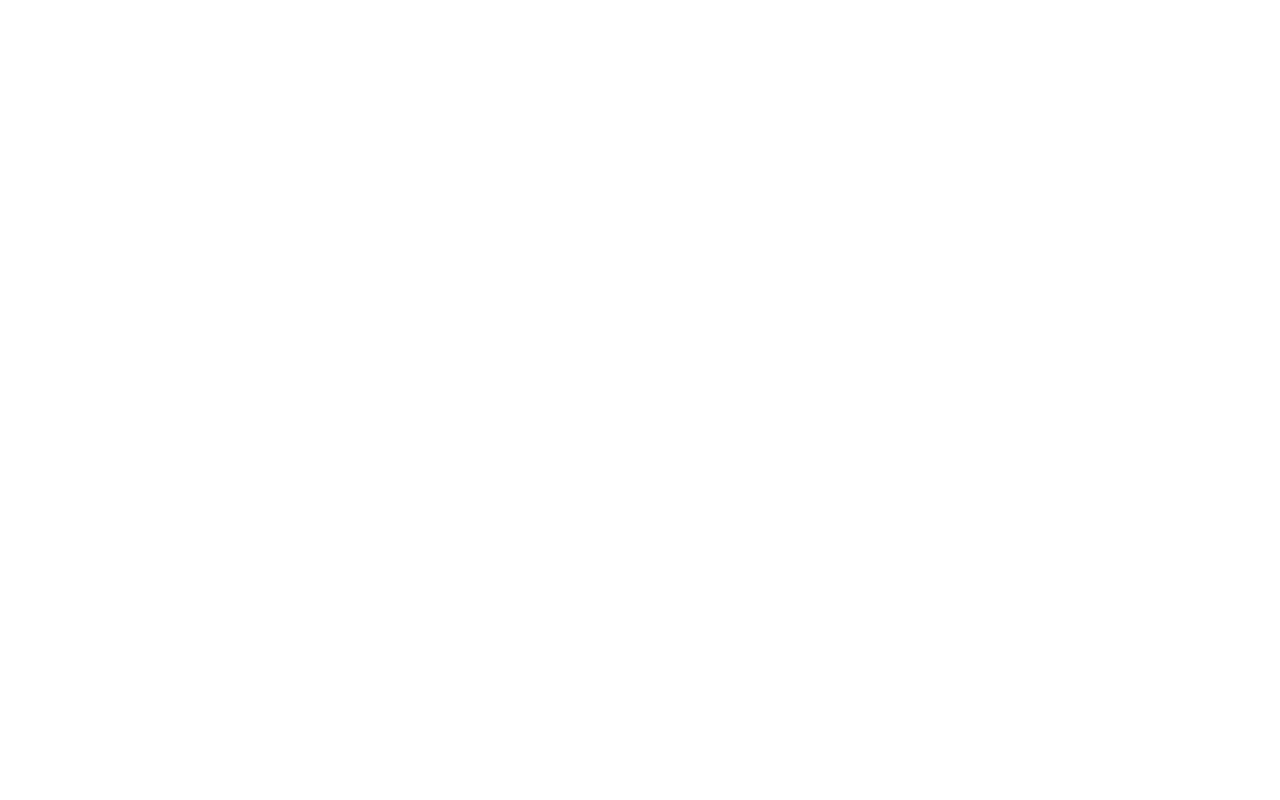
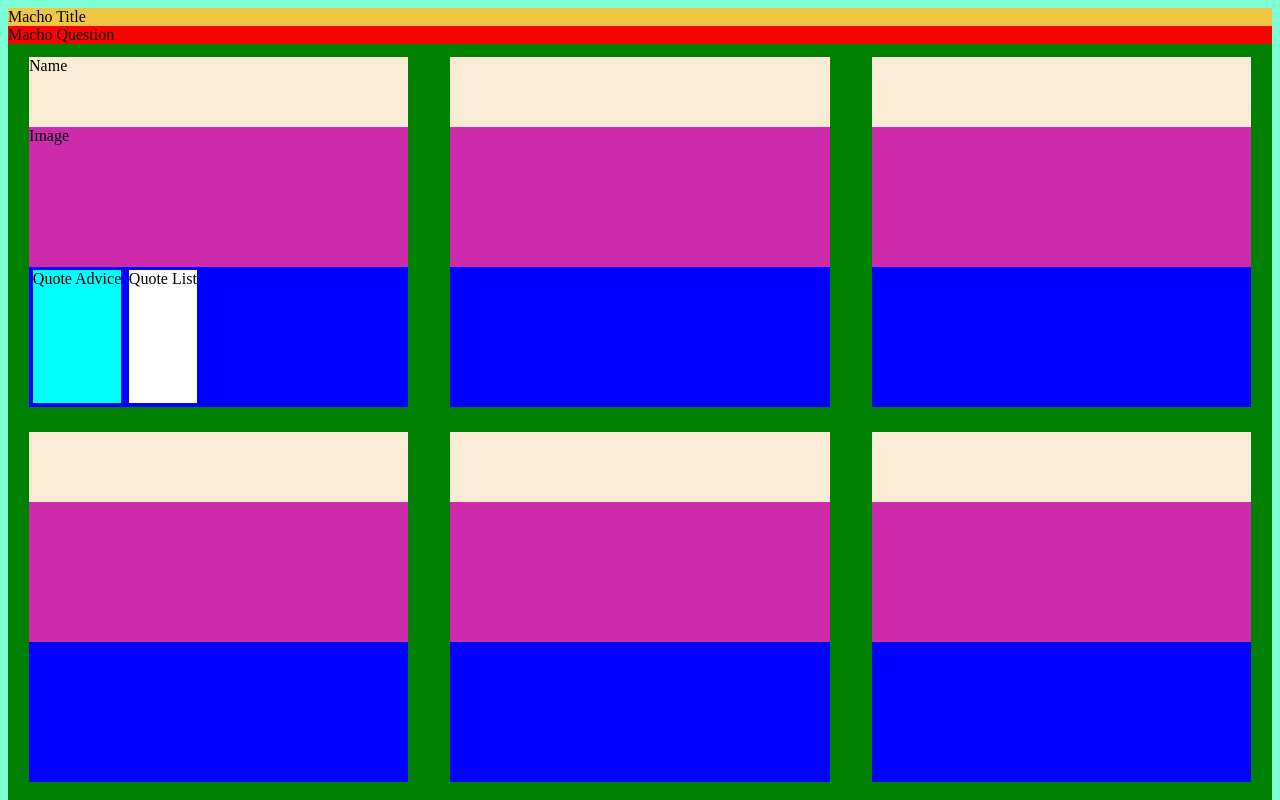
Before and after one commit to day-cohort-70/machomoods-the-hardest-part, a plain HTML site: page index.html in a window 1280 px wide. Shown: the top 800 px of the page. Drawn offline with Linux system fonts and the light colour scheme.

Commit message:
created framework (mostly)

```diff
--- a/index.html
+++ b/index.html
@@ -9,13 +9,19 @@
 <body>
     <main>
         <!-- Title Section -->
-        <section class="macho__title"></section>
+        <section class="macho__title">Macho Title</section>
         <!-- Sub-title Section -->
-        <section class="macho__question"></section>
+        <section class="macho__question">Macho Question</section>
         <!-- Mood Block Section -->
         <section class="macho__moods">
-            <!-- Column 1 -->
-            <div class="macho__moods--column">
+            <div class="macho__moods--block">
+                <div class="macho__moods--name">Name</div>
+                <div class="macho__moods--img">Image</div>
+                <div class="macho__moods--quote">
+                    <div class="macho__moods--quote--advice">Quote Advice</div>
+                    <div class="macho__moods--quote--list">Quote List</div>
+                </div>
+            </div>
             <div class="macho__moods--block">
                 <div class="macho__moods--name"></div>
                 <div class="macho__moods--img"></div>
@@ -40,8 +46,6 @@
                     <div class="macho__moods--quote--list"></div>
                 </div>
             </div>
-            <!-- Column 2 -->
-            <div class="macho__moods--column">
             <div class="macho__moods--block">
                 <div class="macho__moods--name"></div>
                 <div class="macho__moods--img"></div>
@@ -66,8 +70,6 @@
                     <div class="macho__moods--quote--list"></div>
                 </div>
             </div>
-            <!-- Column 3 -->
-            <div class="macho__moods--column">
             <div class="macho__moods--block">
                 <div class="macho__moods--name"></div>
                 <div class="macho__moods--img"></div>
@@ -84,15 +86,6 @@
                     <div class="macho__moods--quote--list"></div>
                 </div>
             </div>
-                <div class="macho__moods--block">
-                    <div class="macho__moods--name"></div>
-                    <div class="macho__moods--img"></div>
-                    <div class="macho__moods--quote">
-                        <div class="macho__moods--quote--advice"></div>
-                        <div class="macho__moods--quote--list"></div>
-                    </div>
-                </div>
-
         </section>
     </main>
 
--- a/styles/main.css
+++ b/styles/main.css
@@ -0,0 +1,56 @@
+body {
+    background-color: aquamarine;
+
+}
+
+/* Title Section */
+.macho__title {
+    background-color: rgb(241, 198, 69);
+}
+
+/* Sub-title Section */
+.macho__question {
+    background-color: red;
+}
+
+/* Macho Moods Section */
+.macho__moods {
+    display: flex;
+    justify-content: space-around;
+    flex-wrap: wrap;
+    background-color: green;
+}
+
+.macho__moods--block {
+    background-color: yellow;
+    flex-basis: 30%;
+    height: 350px;
+    margin: 1%;
+}
+
+.macho__moods--name {
+    background-color: antiquewhite;
+    height: 20%;
+
+}
+
+.macho__moods--img {
+    background-color: rgb(205, 42, 172);
+    height: 40%
+}
+
+.macho__moods--quote {
+    background-color: blue;
+    height: 40%;
+    display: flex;
+}
+
+.macho__moods--quote--advice {
+    background-color: aqua;
+    margin: 1%;
+}
+
+.macho__moods--quote--list {
+    background-color: white;
+    margin: 1%;
+}
```
Lines whose indentation alone changed are shown as unchanged.
